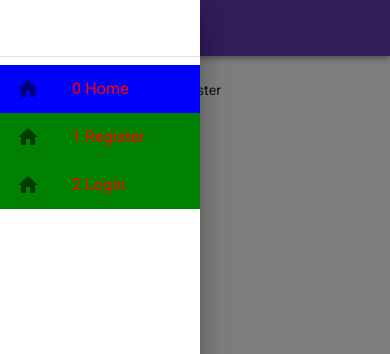
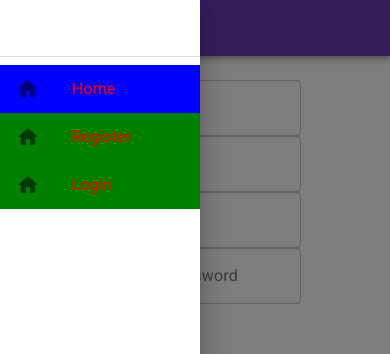
Before and after one commit to roopsBee/mern-boiler, a React (Create React App) app in the folder client/: page /auth/register in a window 390 px wide. Both pictures are taken after a click on the button "open drawer". Shown: the top 354 px of the page. Built offline with nearby package versions, Linux system fonts and the light colour scheme.

Commit message:
add swipe to open drawer on mobile

```diff
--- a/client/src/components/auth/Register.js
+++ b/client/src/components/auth/Register.js
@@ -1,7 +1,59 @@
 import React from "react";
+import {
+  TextField,
+  Button,
+  Checkbox,
+  Radio,
+  FormControlLabel,
+  FormHelperText
+} from "@material-ui/core";
+import { Formik, Field, Form, useField, useFormikContext } from "formik";
+import * as yup from "yup";
+
+const MyTextField = ({ ...props }) => {
+  const [field, meta] = useField(props);
+  const helperText = meta.error && meta.touched ? meta.error : "";
+  return (
+    <TextField
+      {...field}
+      {...props}
+      error={!!helperText}
+      helperText={helperText}
+    />
+  );
+};
 
 const Register = () => {
-  return <div>Register</div>;
+  return (
+    <Formik
+      initialValues={{ name: "", email: "", password: "", confirmPassword: "" }}
+      onSubmit={data => {
+        console.log(JSON.stringify(data));
+      }}
+    >
+      <Form>
+        <MyTextField name="name" variant="outlined" label="name" />
+        <MyTextField
+          name="email"
+          variant="outlined"
+          label="email"
+          type="email"
+        />
+        <MyTextField
+          name="password"
+          variant="outlined"
+          label="password"
+          type="password"
+        />
+        <MyTextField
+          name="confirmPassword"
+          variant="outlined"
+          label="Confirm Password"
+          type="password"
+        />
+      </Form>
+    </Formik>
+  );
 };
 
 export default Register;
--- a/client/src/components/layout/Layout.js
+++ b/client/src/components/layout/Layout.js
@@ -6,6 +6,7 @@ import Drawer from "@material-ui/core/Drawer";
 import Hidden from "@material-ui/core/Hidden";
 import IconButton from "@material-ui/core/IconButton";
 import List from "@material-ui/core/List";
+import SwipeableDrawer from "@material-ui/core/SwipeableDrawer";
 import ListItem from "@material-ui/core/ListItem";
 import ListItemIcon from "@material-ui/core/ListItemIcon";
 import ListItemText from "@material-ui/core/ListItemText";
@@ -18,6 +19,7 @@ import useMediaQuery from "@material-ui/core/useMediaQuery";
 import { drawerLinks, appName } from "./layoutConfig";
 
 const drawerWidth = 200;
+const iOS = process.browser && /iPad|iPhone|iPod/.test(navigator.userAgent);
 
 const useStyles = makeStyles(theme => ({
   root: {
@@ -78,14 +80,14 @@ function ResponsiveDrawer(props) {
           component={NavLink}
           to={link.to}
           button
-          key={link.primary}
+          key={link.name}
           selected={selectedLink === index}
           onClick={event => handleListItemClick(event, index)}
         >
           <ListItemIcon>
             {link.icon ? <ListItemIcon>{link.icon}</ListItemIcon> : null}
           </ListItemIcon>
-          <ListItemText primary={`${index}  ${link.primary}`} />
+          <ListItemText primary={link.name} />
         </ListItem>
       );
     });
@@ -119,11 +121,14 @@ function ResponsiveDrawer(props) {
       </AppBar>
       <nav className={classes.drawer} aria-label="Navigation">
         <Hidden smUp>
-          <Drawer
+          <SwipeableDrawer
+            disableBackdropTransition={!iOS}
+            disableDiscovery={iOS}
             container={container}
             variant="temporary"
             anchor={theme.direction === "rtl" ? "right" : "left"}
             open={mobileOpen}
+            onOpen={handleDrawerToggle}
             onClose={handleDrawerToggle}
             classes={{
               paper: classes.drawerPaper
@@ -133,7 +138,7 @@ function ResponsiveDrawer(props) {
             }}
           >
             {drawer(drawerLinks)}
-          </Drawer>
+          </SwipeableDrawer>
         </Hidden>
         <Hidden xsDown>
           <Drawer
--- a/client/src/components/layout/layoutConfig.js
+++ b/client/src/components/layout/layoutConfig.js
@@ -4,17 +4,17 @@ import React from "react";
 export const drawerLinks = [
   {
     icon: <HomeIcon />,
-    primary: "Home",
+    name: "Home",
     to: "/"
   },
   {
     icon: <HomeIcon />,
-    primary: "Register",
+    name: "Register",
     to: "/auth/register"
   },
   {
     icon: <HomeIcon />,
-    primary: "Login",
+    name: "Login",
     to: "/auth/login"
   }
 ];
--- a/package.json
+++ b/package.json
@@ -12,8 +12,6 @@
   "author": "",
   "license": "ISC",
   "dependencies": {
-    "@material-ui/core": "^4.9.7",
-    "@material-ui/icons": "^4.9.1",
     "bcryptjs": "^2.4.3",
     "connect-mongo": "^3.2.0",
     "cors": "^2.8.5",
@@ -23,9 +21,7 @@
     "helmet": "^3.21.3",
     "mongoose": "^5.9.5",
     "passport": "^0.4.1",
-    "passport-local": "^1.0.0",
-    "react-router": "^5.1.2",
-    "react-router-dom": "^5.1.2"
+    "passport-local": "^1.0.0"
   },
   "devDependencies": {
     "concurrently": "^5.1.0",
```
Also changed, not shown: client/package.json (+7 -1 lines), 2 other files (tests, documents, lock files or other folders).
